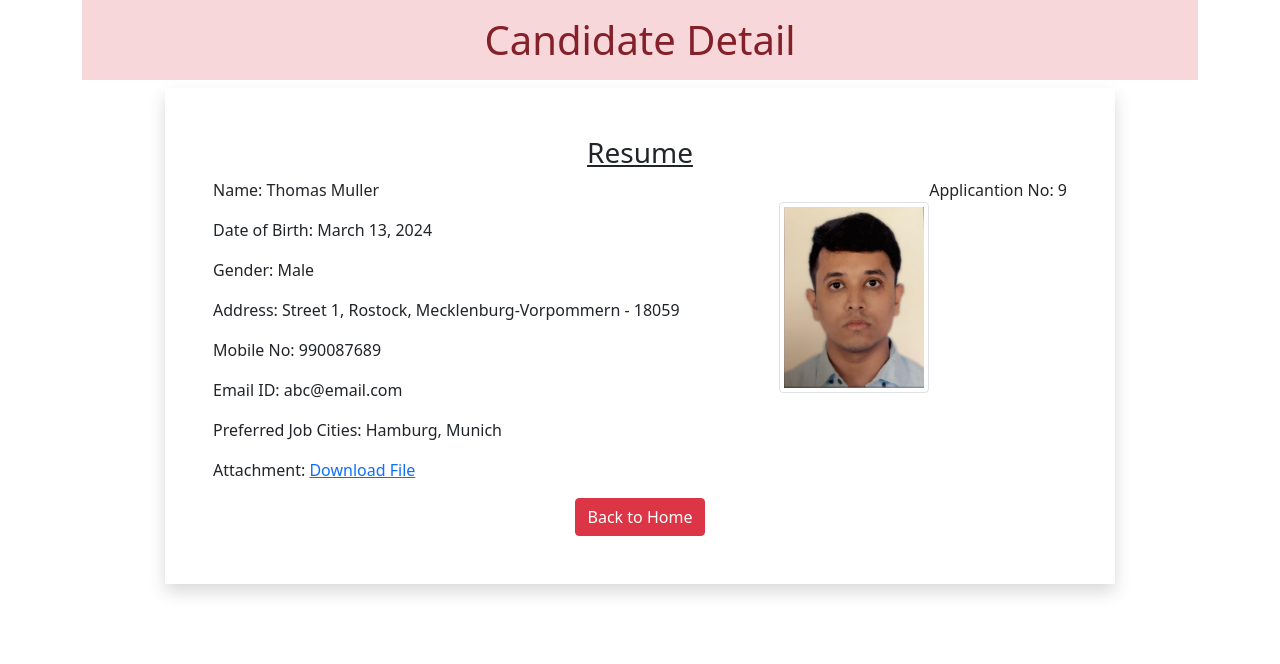
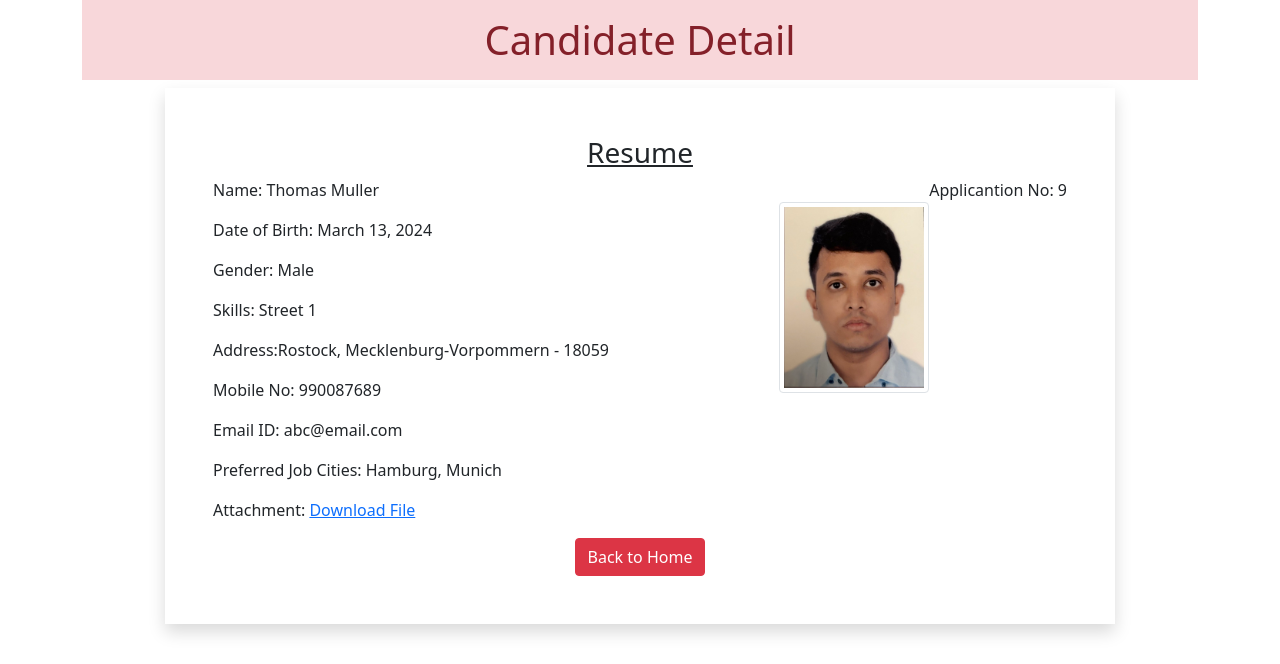
Before and after one commit to Sarveshdhumal/ResumeBuilder, a Django app: page /9 in a window 1280 px wide. Shown: the top 664 px of the page. Run offline with Django 3.2, Linux system fonts and the light colour scheme; data comes from the database, SQL or seed files in the repository; both versions use the stored data as it was after the commit; some libraries are stand-ins or nearby versions.

Commit message:
commit message1

```diff
--- a/myapp/forms.py
+++ b/myapp/forms.py
@@ -21,7 +21,7 @@ class ResumeForm(forms.ModelForm):
  class Meta:
   model = Resume
   fields = ['name', 'dob', 'gender', 'locality', 'city', 'pin', 'state', 'mobile', 'email', 'job_city', 'profile_image', 'my_file']
-  labels = {'name':'Full Name', 'dob': 'Date of Birth', 'pin':'Pin Code', 'mobile':'Mobile No.', 'email':'Email ID', 'profile_image':'Profile Image', 'my_file':'Document'}
+  labels = {'name':'Full Name', 'dob': 'Date of Birth', 'pin':'Pin Code', 'mobile':'Mobile No.', 'email':'Email ID', 'profile_image':'Profile Image', 'my_file':'Document','locality':'Skills'}
   widgets = {
    'name':forms.TextInput(attrs={'class':'form-control'}),
    'dob':forms.DateInput(attrs={'class':'form-control', 'id':'datepicker'}),
--- a/myapp/templates/myapp/candidate.html
+++ b/myapp/templates/myapp/candidate.html
@@ -19,7 +19,8 @@
      <p>Name: {{candidate.name}}</p>
      <p>Date of Birth: {{candidate.dob}}</p>
      <p>Gender: {{candidate.gender}}</p>
-     <p>Address: {{candidate.locality}}, {{candidate.city}}, {{candidate.state}} - {{candidate.pin}}</p>
+     <p>Skills: {{candidate.locality}}</p>
+     <p>Address:{{candidate.city}}, {{candidate.state}} - {{candidate.pin}}</p>
      <p>Mobile No: {{candidate.mobile}}</p>
      <p>Email ID: {{candidate.email}}</p>
      <p>Preferred Job Cities: {{candidate.job_city|remove_special:"[]'"}}</p>
```
Also changed, not shown: db.sqlite3, media/profileimg/Passport-size-Photo_cBIaP0b.jpeg (added), 1 other file.
